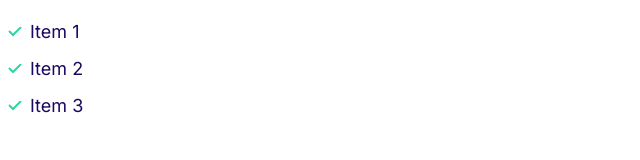
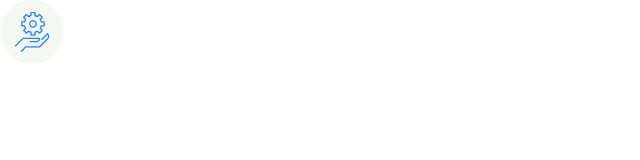
Before and after one commit to Hari-Das/bank-site, a plain HTML site: page index.html in a window 1280 px wide. Shown: the whole page, without its empty margins (0-640 px from the left). Drawn offline with Linux system fonts and the light colour scheme.

Commit message:
Adding icons.

```diff
--- a/css/styles.css
+++ b/css/styles.css
@@ -159,3 +159,24 @@ a {
     padding-left: 0;
   }
 }
+
+
+/* Icons */
+.icon {
+  width: 40px;
+  height: 40px;
+}
+
+.icon--primary{
+  fill: var(--color-primary);
+}
+
+.icon-container {
+  width: 64px;
+  height: 64px;
+  background-color:#f3f9f1;
+  border-radius: 100%;
+  display: inline-flex;
+  justify-content: center;
+  align-items: center;
+}
--- a/index.html
+++ b/index.html
@@ -15,10 +15,10 @@
     <link rel="stylesheet" href="css/styles.css" />
   </head>
   <body>
-    <ul class="list list--tick">
-      <li class="list__item">Item 1</li>
-      <li class="list__item">Item 2</li>
-      <li class="list__item">Item 3</li>
-    </ul>
+    <span class="icon-container">
+      <svg class="icon icon--primary">
+        <use xlink:href="images/sprite.svg#settings"></use>
+      </svg>
+    </span>
   </body>
 </html>
```
Also changed, not shown: Components/icons.html (added, +5 -0 lines), images/sprite.svg (added).
